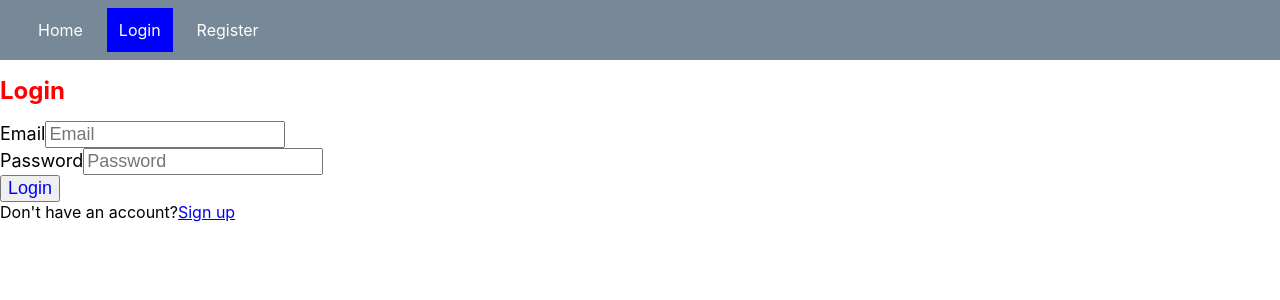
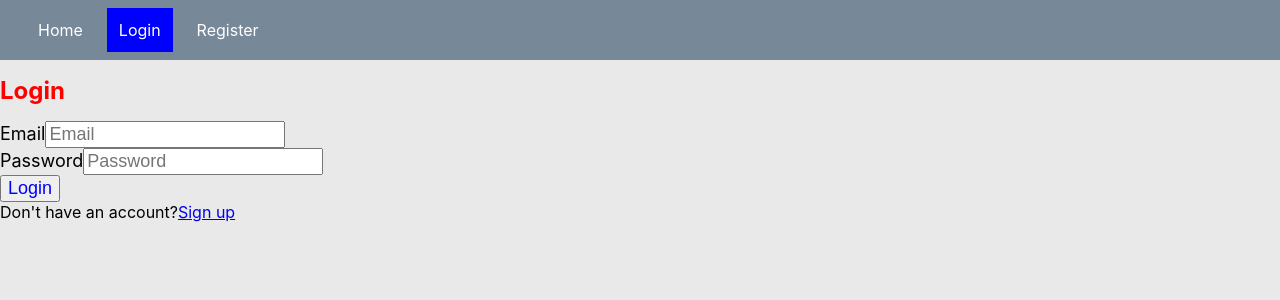
Before and after one commit to lmjcbs/designvault-frontend, a React (Create React App) app: page /login in a window 1280 px wide. Shown: the top 300 px of the page. Built offline with nearby package versions, Linux system fonts and the light colour scheme; no server answers; the HTML template or start-up script is replaced by a standard one.

Commit message:
add layout background colour

```diff
--- a/src/index.css
+++ b/src/index.css
@@ -1,8 +1,9 @@
 body {
   margin: 0;
-  font-family: -apple-system, BlinkMacSystemFont, 'Segoe UI', 'Roboto', 'Oxygen',
-    'Ubuntu', 'Cantarell', 'Fira Sans', 'Droid Sans', 'Helvetica Neue',
-    sans-serif;
+  font-family: -apple-system, BlinkMacSystemFont, 'Segoe UI', 'Roboto',
+    'Oxygen', 'Ubuntu', 'Cantarell', 'Fira Sans', 'Droid Sans',
+    'Helvetica Neue', sans-serif;
   -webkit-font-smoothing: antialiased;
   -moz-osx-font-smoothing: grayscale;
+  background-color: #e9e9e9;
 }
```
